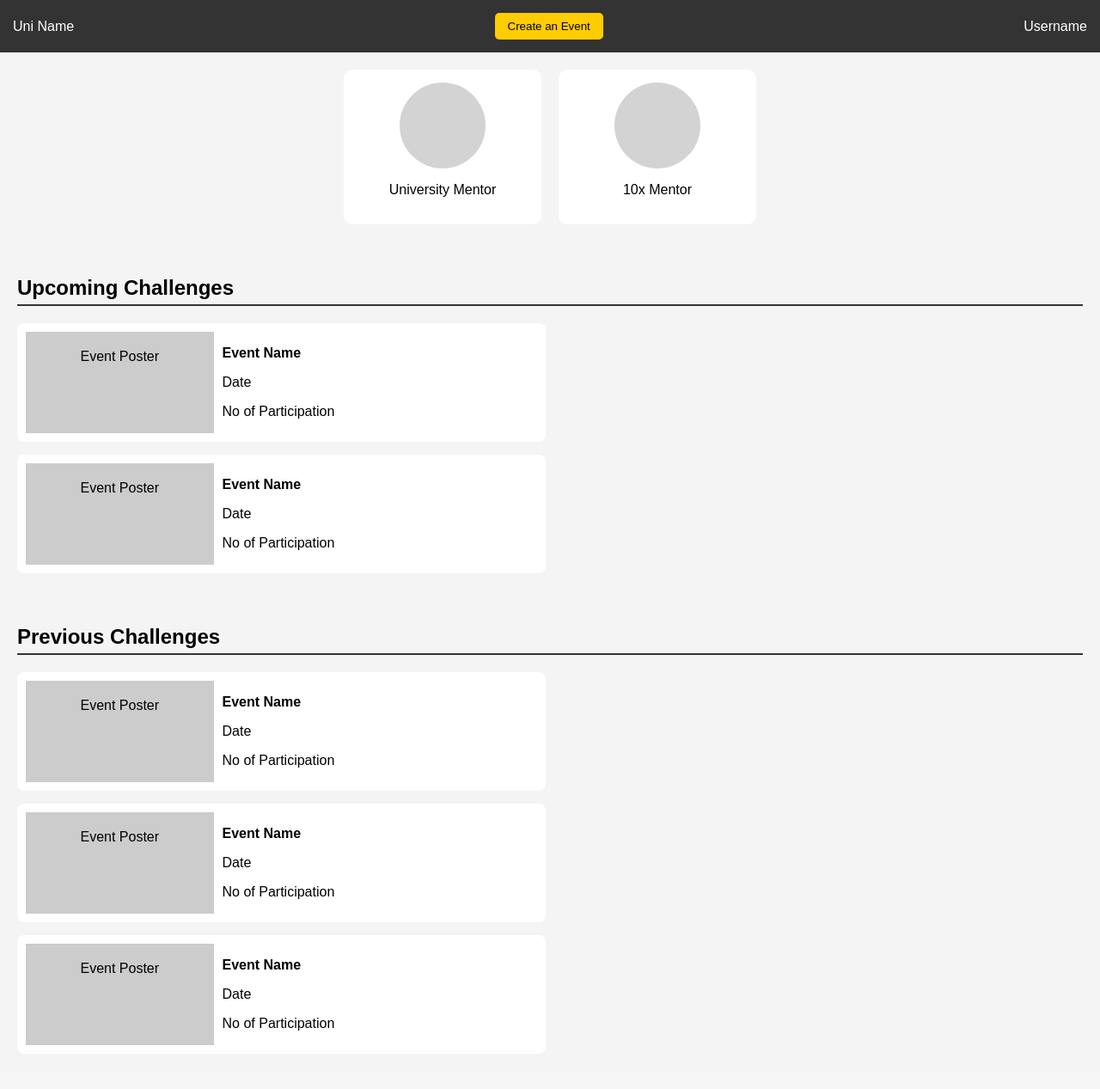
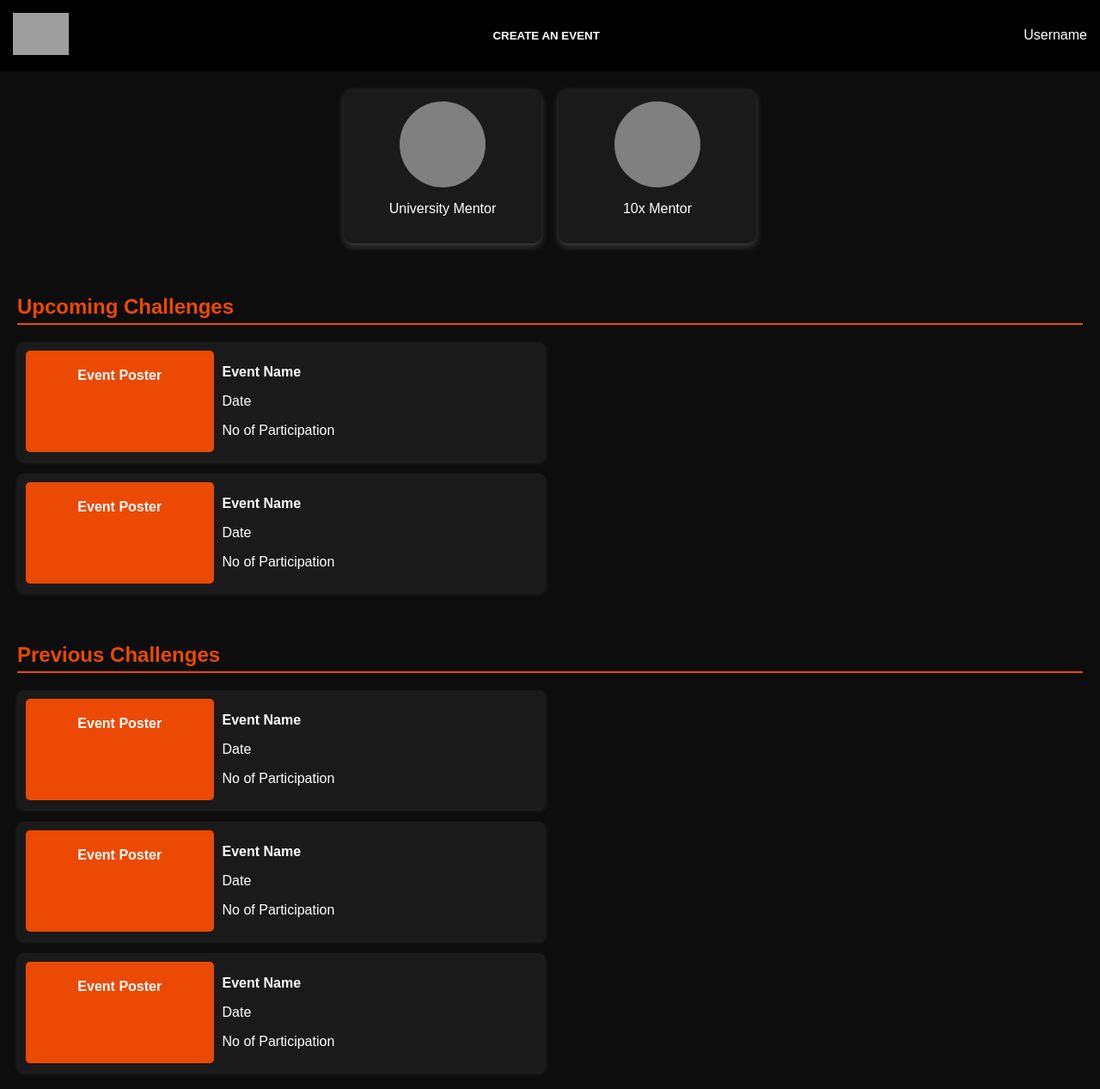
Before and after one commit to 0211Abhay/Hackentine, a PHP site: page /core.html in a window 1280 px wide. Shown: the whole page at 86% size. Before the commit the page ends 1216 px from the top, so only its background shows below. Run offline with PHP 8.4, Linux system fonts and the light colour scheme; grey boxes are pictures that could not be loaded.

Commit message:
Update each pages styling

```diff
--- a/View/Club Coordinator/core.css
+++ b/View/Club Coordinator/core.css
@@ -1,26 +1,112 @@
+/* General Styles */
+
 body {
     font-family: Arial, sans-serif;
     margin: 0;
     padding: 0;
-    background-color: #f4f4f4;
+    background-color: #0D0D0D;
+    /* Slightly lighter than black */
+    color: #FFFFFF;
+    /* White */
+    min-height: 100vh;
 }
+
+
+/* Header */
 
 header {
     display: flex;
     justify-content: space-between;
     align-items: center;
     padding: 15px;
-    background-color: #333;
-    color: white;
+    background-color: #000000;
+    /* Black */
+    color: #FFFFFF;
 }
 
+.logo {
+    display: inline;
+}
+
+.logo img {
+    max-width: 65px;
+    height: auto;
+}
+
+
+/* Create Event Button */
+
 .create-event {
-    background: #ffcc00;
+    width: 200px;
+    height: auto;
+    float: left;
+    transition: .5s linear;
+    position: relative;
+    display: block;
+    overflow: hidden;
+    padding: 15px;
+    text-align: center;
+    margin: 0 5px;
+    background: transparent;
+    text-transform: uppercase;
+    font-weight: 900;
+    color: white;
+    cursor: pointer;
     border: none;
-    padding: 8px 15px;
-    cursor: pointer;
-    border-radius: 5px;
+    outline: none;
 }
+
+
+/* Button Hover Effects */
+
+.create-event:before {
+    position: absolute;
+    content: '';
+    left: 0;
+    bottom: 0;
+    height: 4px;
+    width: 100%;
+    border-bottom: 4px solid transparent;
+    border-left: 4px solid transparent;
+    box-sizing: border-box;
+    transform: translateX(100%);
+}
+
+.create-event:after {
+    position: absolute;
+    content: '';
+    top: 0;
+    left: 0;
+    width: 100%;
+    height: 4px;
+    border-top: 4px solid transparent;
+    border-right: 4px solid transparent;
+    box-sizing: border-box;
+    transform: translateX(-100%);
+}
+
+.create-event:hover {
+    box-shadow: 0 5px 15px rgba(255, 255, 255, 0.5);
+}
+
+.create-event:hover:before {
+    border-color: #FFFFFF;
+    /* White */
+    height: 100%;
+    transform: translateX(0);
+    transition: .3s transform linear, .3s height linear .3s;
+}
+
+.create-event:hover:after {
+    border-color: #FFFFFF;
+    /* White */
+    height: 100%;
+    transform: translateX(0);
+    transition: .3s transform linear, .3s height linear .5s;
+}
+
+
+/* Mentor Section */
 
 .mentors {
     display: flex;
@@ -32,26 +118,32 @@ header {
 .mentor-card {
     width: 200px;
     text-align: center;
-    background: white;
+    background: #1A1A1A;
+    /* Dark Gray for contrast */
     padding: 15px;
     border-radius: 10px;
+    box-shadow: 0px 4px 8px rgba(255, 255, 255, 0.2);
 }
 
 .mentor-img {
     width: 100px;
     height: 100px;
-    background: lightgray;
+    background: gray;
     border-radius: 50%;
     margin: auto;
 }
+
+
+/* Challenges Section */
 
 .challenges {
     padding: 20px;
 }
 
 h2 {
-    border-bottom: 2px solid #333;
+    border-bottom: 2px solid #EC4904;
     padding-bottom: 5px;
+    color: #EC4904;
 }
 
 .challenge-list {
@@ -62,17 +154,24 @@ h2 {
 
 .challenge {
     display: flex;
-    background: white;
+    background: #1A1A1A;
+    /* Dark Gray for contrast */
     padding: 10px;
     border-radius: 8px;
     width: 48%;
+    box-shadow: 0px 2px 5px rgba(255, 255, 255, 0.1);
 }
 
 .poster {
     width: 30%;
-    background: #ccc;
+    background: #EC4904;
+    /* Orange-Red */
     text-align: center;
+    color: #FFFFFF;
+    /* White */
     padding: 20px;
+    font-weight: bold;
+    border-radius: 5px;
 }
 
 .details {
--- a/View/Club Coordinator/core.html
+++ b/View/Club Coordinator/core.html
@@ -10,7 +10,7 @@
 
 <body>
     <header>
-        <div class="logo">Uni Name</div>
+        <div class="logo"><img src="../../resources/img/10x Mini.png" alt="10X Club Logo"></div>
         <button class="create-event">Create an Event</button>
         <div class="user-info">Username</div>
     </header>
--- a/View/Student Dashboard/student.html
+++ b/View/Student Dashboard/student.html
@@ -3,7 +3,7 @@
 <head>
     <meta charset="UTF-8">
     <meta name="viewport" content="width=device-width, initial-scale=1.0">
-    <title>Event Page</title>
+    <title>Student Dashboard Page</title>
     <link rel="stylesheet" href="student.css">
 </head>
 
```
Also changed, not shown: View/10X Mentor/mentor.css (+59 -12 lines), View/10X Mentor/mentor.html (+22 -8 lines), View/Event Page/event.css (+72 -7 lines), View/Event Page/event.html (+10 -9 lines), View/Student Dashboard/student.css (+62 -12 lines).
